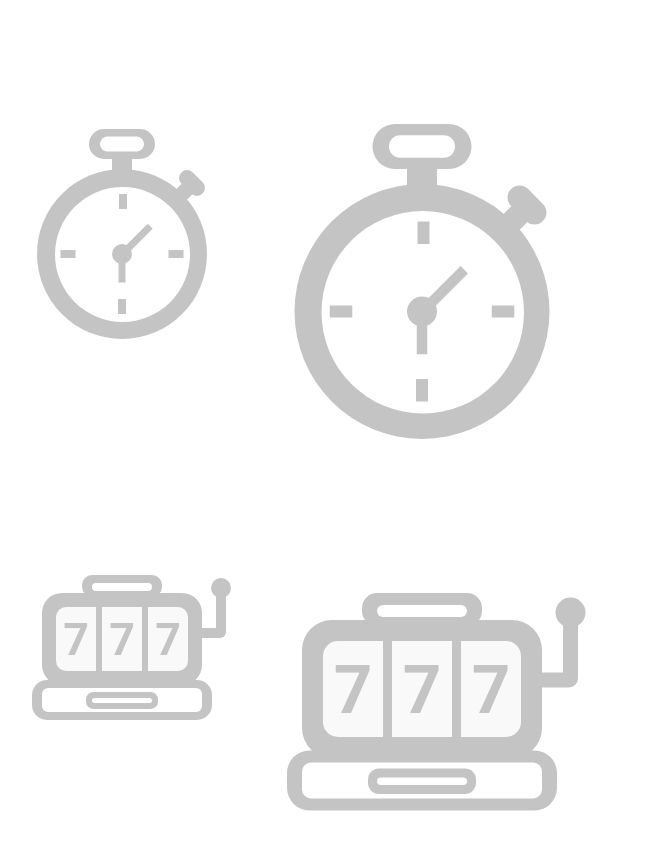
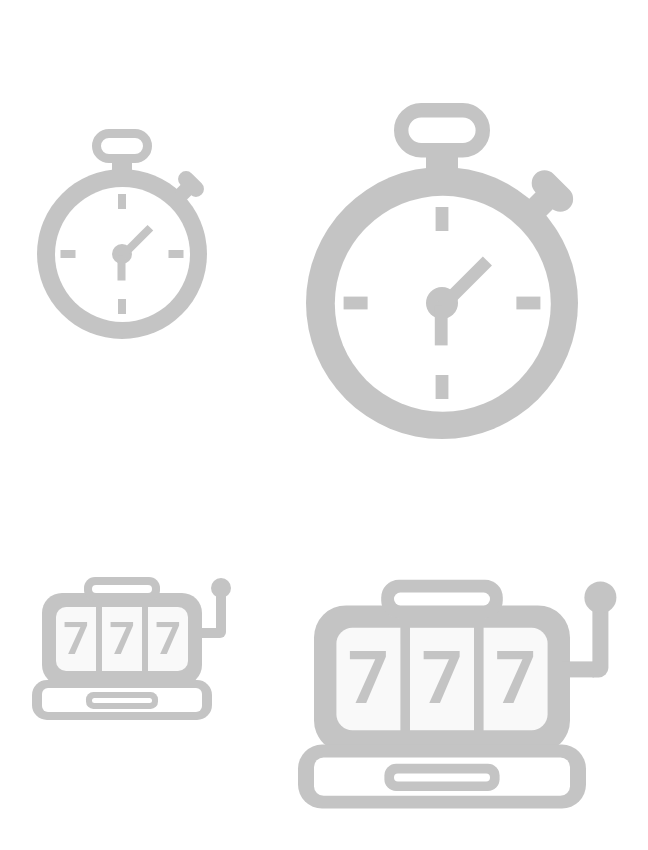
Before and after one commit to angelina524/final-project-Z-axis-frontend, a React (Create React App) app: page /#/ in a window 1280 px wide. Shown: the part 1040-1890 px from the top of the page, without its empty margins (10-658 px from the left). Built offline with nearby package versions, Linux system fonts and the light colour scheme.

Commit message:
made some optimization

```diff
--- a/src/pages/HomePage/HomePage.js
+++ b/src/pages/HomePage/HomePage.js
@@ -5,14 +5,14 @@ import BackgroundRectangle from './BackgroundRectangle'
 import CircleNumber from './CircleNumber'
 import Curve from './Curve'
 
-import BackgroundIssue from './components/BackgroundIssue'
-import BackgroundTest from './components/BackgroundTest'
-import BackgroundLottery from './components/BackgroundLottery'
+import IssuePattern from './components/IssuePattern'
+import TestPattern from './components/TestPattern'
+import LotteryPattern from './components/LotteryPattern'
 
 import styled from '@emotion/styled'
 const Big = styled.div`
   display: inline-block;
-  transform: scale(1.5) translate(100%, -50%);
+  transform: scale(1.6) translate(100%, -50%);
 `
 
 const HomePage = () => {
@@ -29,12 +29,12 @@ const HomePage = () => {
       <CircleNumber>.04</CircleNumber>
       <BackgroundRectangle />
 
-      <BackgroundIssue />
-      <Big><BackgroundIssue /></Big>
-      <BackgroundTest />
-      <Big><BackgroundTest /></Big>
-      <BackgroundLottery />
-      <Big><BackgroundLottery /></Big>
+      <IssuePattern />
+      <Big><IssuePattern /></Big>
+      <TestPattern />
+      <Big><TestPattern /></Big>
+      <LotteryPattern />
+      <Big><LotteryPattern /></Big>
 
     </Wrap>
   )
--- a/src/pages/HomePage/components/BackgroundIssue.js
+++ b/src/pages/HomePage/components/IssuePattern.js
@@ -9,12 +9,13 @@ const CommentWrap = styled.div`
   width: 200px;
   height: 60px;
   position: relative;
-  .avatar {
-    width: 30px;
-    height: 30px;
-    border-radius: 50%;
-    background-color: #c4c4c4;
-  }
+`
+
+const Avatar = styled.div`
+  width: 30px;
+  height: 30px;
+  border-radius: 50%;
+  background-color: #c4c4c4;
 `
 
 const Comment = styled.div`
@@ -35,7 +36,6 @@ const Comment = styled.div`
     border-radius: 50%;
     top: -3px;
     left: -8px;
-    transform: rotate(30deg);
     z-index: -1;
   }
   &:after {
@@ -48,19 +48,18 @@ const Comment = styled.div`
     border-radius: 50%;
     top: -12px;
     left: -8px;
-    transform: rotate(30deg);
     z-index: -1;
   }
 `
 
-const BackgroundIssue = () => {
+const issuePattern = () => {
   return (
     <Wrap>
-      <CommentWrap><div className="avatar" /><Comment /></CommentWrap>
-      <CommentWrap><div className="avatar" /><Comment /></CommentWrap>
-      <CommentWrap><div className="avatar" /><Comment /></CommentWrap>
+      <CommentWrap><Avatar /><Comment /></CommentWrap>
+      <CommentWrap><Avatar /><Comment /></CommentWrap>
+      <CommentWrap><Avatar /><Comment /></CommentWrap>
     </Wrap>
   )
 }
 
-export default BackgroundIssue
+export default issuePattern
--- a/src/pages/HomePage/components/BackgroundLottery.js
+++ b/src/pages/HomePage/components/LotteryPattern.js
@@ -17,47 +17,37 @@ const Lottery = styled.div`
   display: flex;
   justify-content: center;
   align-items: center;
-  h1 {
-    width: 40px;
-    height: 64px;
-    margin: 3px;
-    font-family: Roboto, sans-serif;
-    font-size: 2.8rem;
-    background-color: #f9f9f9;
-    color: #c4c4c4;
-    display: flex;
-    justify-content: center;
-    align-items: center;
-  }
-  h1:nth-of-type(1) {
+  h2:nth-of-type(1) {
     border-radius: 10px 0 0 10px;
   }
-  h1:nth-of-type(2) {
+  h2:nth-of-type(2) {
     border-radius: 0px;
   }
-  h1:nth-of-type(3) {
+  h2:nth-of-type(3) {
     border-radius: 0 10px 10px 0;
   }
 `
 
+const NumberWrap = styled.h2`
+  width: 40px;
+  height: 64px;
+  line-height: 64px;
+  text-align: center;
+  margin: 3px;
+  font-family: Roboto, sans-serif;
+  font-size: 2.8rem;
+  background-color: #f9f9f9;
+  color: #c4c4c4;
+`
+
 const LotteryTop = styled.div`
-  width: 80px;
-  height: 22px;
+  width: 60px;
+  height: 8px;
   border-radius: 10px;
   position: absolute;
-  top: -18px;
-  background-color: #c4c4c4;
-  &:after {
-    content: '';
-    display: block;
-    width: 60px;
-    height: 8px;
-    border-radius: 6px;
-    background-color: #fff;
-    position: absolute;
-    top: 8px;
-    left: 10px;
-  }
+  top: -8px;
+  background-color: #fff;
+  box-shadow: 0px 0px 0px 8px #c4c4c4;
 `
 
 const LotteryBottom = styled.div`
@@ -108,7 +98,7 @@ const LotteryRight = styled.div`
     background-color: #c4c4c4;
     position: absolute;
     bottom: 0;
-    left: -20px;
+    left: -19px;
   }
   &:after {
     content: '';
@@ -123,14 +113,14 @@ const LotteryRight = styled.div`
   }
 `
 
-const BackgroundLottery = () => {
+const LotteryPattern = () => {
   return(
     <Wrap>
       <Lottery>
         <LotteryTop />
-        <h1>7</h1>
-        <h1>7</h1>
-        <h1>7</h1>
+        <NumberWrap>7</NumberWrap>
+        <NumberWrap>7</NumberWrap>
+        <NumberWrap>7</NumberWrap>
         <LotteryRight />
         <LotteryBottom />
       </Lottery>
@@ -138,4 +128,4 @@ const BackgroundLottery = () => {
   )
 }
 
-export default BackgroundLottery
+export default LotteryPattern
--- a/src/pages/HomePage/components/BackgroundTest.js
+++ b/src/pages/HomePage/components/TestPattern.js
@@ -32,8 +32,8 @@ const Clock = styled.div`
     width: 30px;
     height: 16px;
     border-radius: 8px;
-    top: 6px;
-    right: 0px;
+    top: 7px;
+    right: 1px;
   }
 `
 
@@ -43,20 +43,11 @@ const OuterClock = styled.div`
   height: 135px;
   border-radius: 50%;
   position: relative;
-  span {
-    background-color: #c4c4c4;
-    width: 15px;
-    height: 8px;
-    position: absolute;
-    top: 50%;
-    left: 50%;
-    transform: translate(-50%, -50%);
-  }
   span:nth-of-type(1) {
     top: 10%;
     left: 40%;
     transform-origin: center left;
-    transform: rotate(90deg) translate(-10px, -14px);
+    transform: rotate(90deg) translate(-10px, -13px);
   }
   span:nth-of-type(2) {
     top: 50%;
@@ -74,6 +65,16 @@ const OuterClock = styled.div`
   }
 `
 
+const Scale = styled.span`
+  background-color: #c4c4c4;
+  width: 15px;
+  height: 8px;
+  position: absolute;
+  top: 50%;
+  left: 50%;
+  transform: translate(-50%, -50%);
+`
+
 const InnerClock = styled.div`
   background-color: #c4c4c4;
   width: 20px;
@@ -88,26 +89,25 @@ const InnerClock = styled.div`
     display: block;
     background-color: #c4c4c4;
     width: 25px;
-    height: 7px;
-    transform: rotate(90deg) translate(10px, -10px);
-    transform-origin: center left;
+    height: 8px;
+    transform: rotate(90deg) translate(20px, 3px);
   }
   &:after {
     content: "";
     display: block;
     background-color: #c4c4c4;
-    height: 7px;
+    height: 8px;
     width: 40px;
-    transform: rotate(-45deg) translate(7px, 7px);
-    transform-origin: center left;
+    transform: rotate(-45deg) translate(13px, -7px);
   }
 `
 
 const ClockTop = styled.div`
-  width: 66px;
-  height: 30px;
+  width: 60px;
+  height: 34px;
   border-radius: 50px;
-  background-color: #c4c4c4;
+  border: 9px solid #c4c4c4;
+  background-color: #fff;
   position: absolute;
   top: -40px;
   left: 50%;
@@ -116,37 +116,25 @@ const ClockTop = styled.div`
     content: "";
     display: block;
     width: 20px;
-    height: 17px;
+    height: 16px;
     background-color: #c4c4c4;
     position: absolute;
-    bottom: -15px;
+    bottom: -17px;
     left: 50%;
     transform: translateX(-50%);
   }
-  &:after {
-    content: "";
-    display: block;
-    width: 44px;
-    height: 15px;
-    border-radius: 10px;
-    background-color: #fff;
-    position: absolute;
-    top: 50%;
-    left: 50%;
-    transform: translate(-50%, -50%);
-  }
 `
 
-const BackgroundTest = () => {
+const TestPattern = () => {
   return (
     <Wrap>
       <Clock>
         <ClockTop />
         <OuterClock>
-          <span />
-          <span />
-          <span />
-          <span />
+          <Scale />
+          <Scale />
+          <Scale />
+          <Scale />
           <InnerClock />
         </OuterClock>
       </Clock>
@@ -154,4 +142,4 @@ const BackgroundTest = () => {
   )
 }
 
-export default BackgroundTest
+export default TestPattern
```
